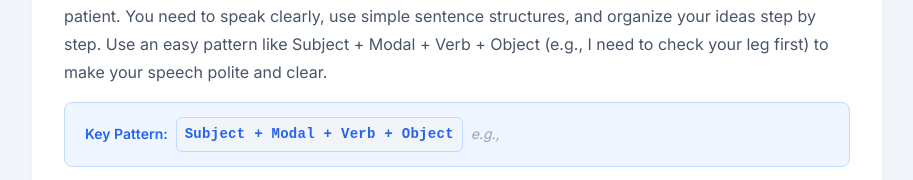
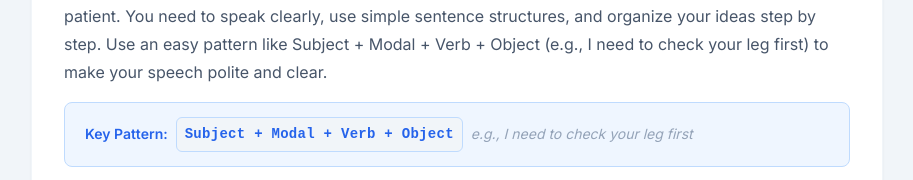
Before and after one commit to hijrahassalam/astro-oet-med, an Astro site: page /modules/module-4 in a window 1280 px wide. Shown: the part 5080-5260 px from the top of the page, without its empty margins (333-1246 px from the left). Built offline with nearby package versions, Linux system fonts and the light colour scheme; Astro itself is replaced by a stand-in of ours.

Commit message:
fix: module 4 grammarExample was empty

```diff
--- a/src/pages/modules/module-4.astro
+++ b/src/pages/modules/module-4.astro
@@ -71,7 +71,7 @@ const moduleData = {
     headerImage: "/images/grammar-icon.png",
     grammarDescription: "In OET Speaking, you should use simple, clear, and structured grammar to communicate effectively with patients. Good communication depends on two things: using correct language and showing care to the patient. You need to speak clearly, use simple sentence structures, and organize your ideas step by step. Use an easy pattern like Subject + Modal + Verb + Object (e.g., I need to check your leg first) to make your speech polite and clear.",
     grammarPattern: "Subject + Modal + Verb + Object",
-    grammarExample: "",
+    grammarExample: "I need to check your leg first",
     grammarPdf: "https://drive.google.com/file/d/1n2dSd8KL1iB_rFrGbj-G_qPekImbSyTg/view",
     videoUrl: "",
   },
```
